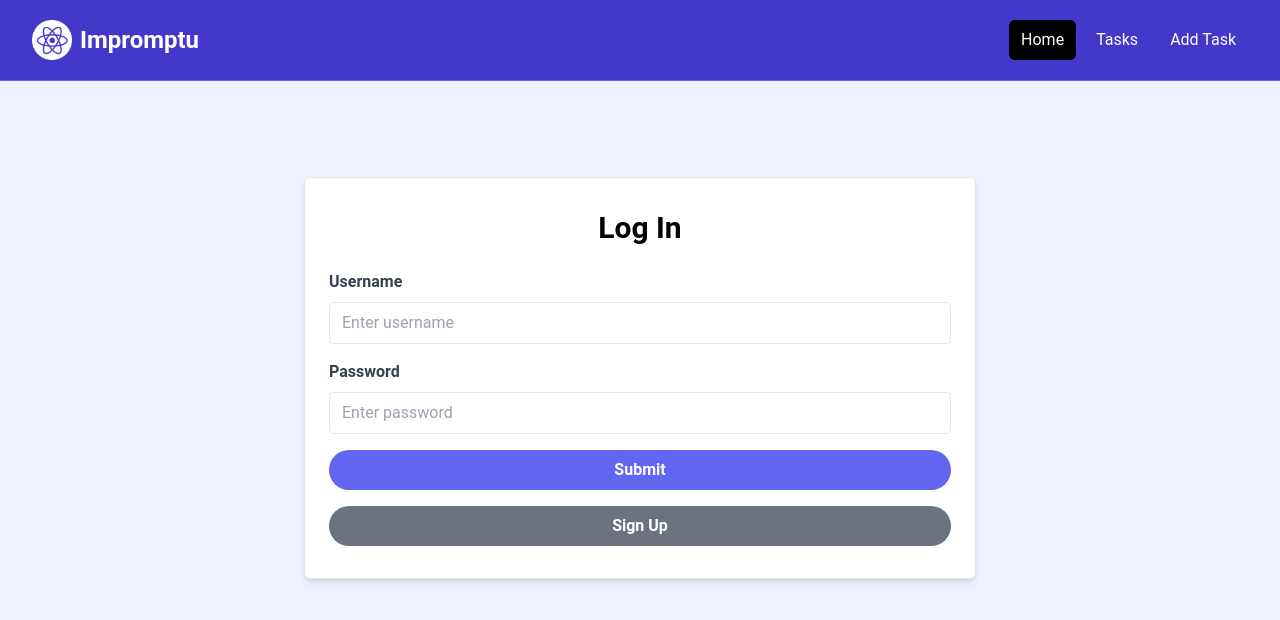
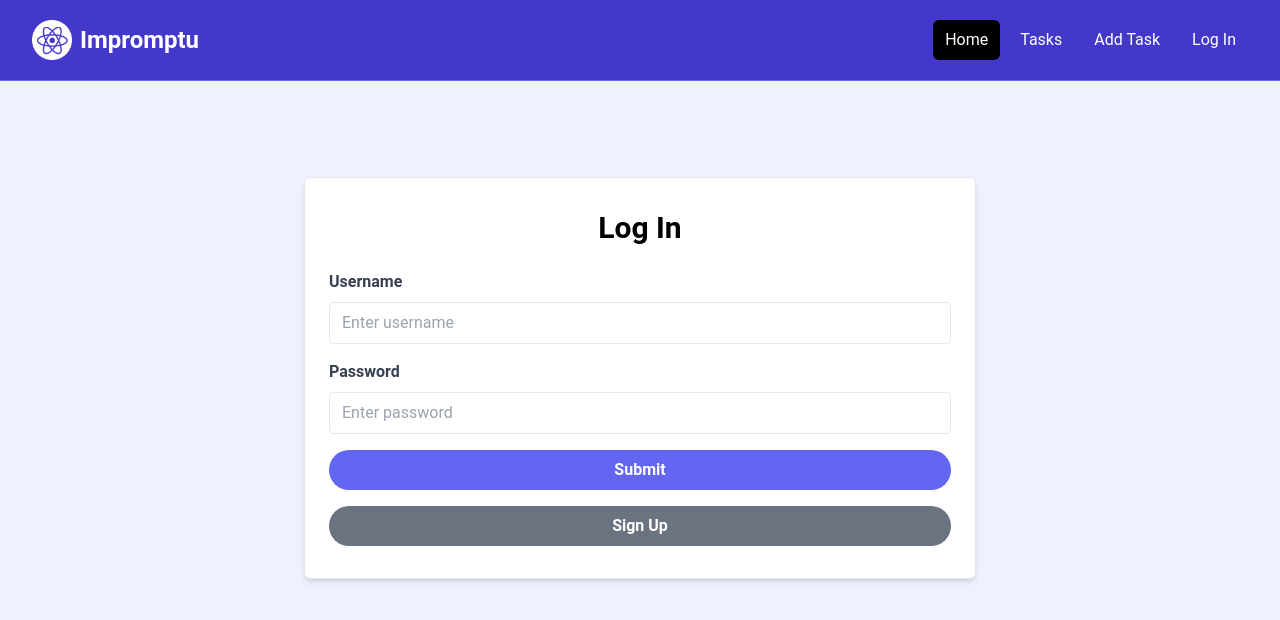
Before and after one commit to slidings/impromptuFrontend, a React (Vite) app: page / in a window 1280 px wide. Shown: the top 620 px of the page. Built offline with nearby package versions, Linux system fonts and the light colour scheme.

Commit message:
sign out button

```diff
--- a/src/App.jsx
+++ b/src/App.jsx
@@ -17,18 +17,6 @@ import { useState } from "react";
 
 const App = () => {
   const [loggedIn, setLoggedIn] = useState(!!localStorage.getItem("token"));
-
-  // Add New Job
-  const addJob = async (newJob) => {
-    const res = await fetch("/api/jobs", {
-      method: "POST",
-      headers: {
-        "Content-Type": "application/json",
-      },
-      body: JSON.stringify(newJob),
-    });
-    return;
-  };
 
   // Delete Job
   const deleteJob = async (id) => {
@@ -52,7 +40,10 @@ const App = () => {
 
   const router = createBrowserRouter(
     createRoutesFromElements(
-      <Route path="/" element={<MainLayout />}>
+      <Route
+        path="/"
+        element={<MainLayout loggedIn={loggedIn} setLoggedIn={setLoggedIn} />}
+      >
         {!loggedIn && (
           <Route path="/" element={<LogIn setLoggedIn={setLoggedIn} />} />
         )}
@@ -60,10 +51,7 @@ const App = () => {
           <>
             <Route index element={<HomePage />} />
             <Route path="/jobs" element={<JobsPage />} />
-            <Route
-              path="/add-job"
-              element={<AddJobPage addJobSubmit={addJob} />}
-            />
+            <Route path="/add-job" element={<AddJobPage />} />
             <Route
               path="/edit-job/:id"
               element={<EditJobPage updateJobSubmit={updateJob} />}
--- a/src/components/Navbar.jsx
+++ b/src/components/Navbar.jsx
@@ -1,43 +1,57 @@
-import { NavLink } from 'react-router-dom';
-import logo from '../assets/images/logo.png';
-import { useEffect, useState } from 'react'; // Import useEffect and useState\
+import { useNavigate, NavLink } from "react-router-dom";
+import logo from "../assets/images/logo.png";
+import { useEffect, useState } from "react"; // Import useEffect and useState\
 
-const Navbar = () => {
-  const [username, setUsername] = useState('');
-
-  useEffect(() => {
-    // Fetch username from local storage when component mounts
-    const storedUsername = localStorage.getItem('username');
-    setUsername(storedUsername);
-  }, []); // Empty dependency array ensures this effect runs only once on mount
+const Navbar = ({ setLoggedIn, loggedIn }) => {
+  const navigate = useNavigate();
 
   const linkClass = ({ isActive }) =>
     isActive
-      ? 'bg-black text-white hover:bg-gray-900 hover:text-white rounded-md px-3 py-2'
-      : 'text-white hover:bg-gray-900 hover:text-white rounded-md px-3 py-2';
+      ? "bg-black text-white hover:bg-gray-900 hover:text-white rounded-md px-3 py-2"
+      : "text-white hover:bg-gray-900 hover:text-white rounded-md px-3 py-2";
+
+  const signOut = () => {
+    // Clear user data from localStorage
+    localStorage.removeItem("username");
+    localStorage.removeItem("token");
+    localStorage.removeItem("id");
+    // Navigate to the main page
+    setLoggedIn(false);
+    navigate("/login");
+  };
+
+  const logIn = () => {
+    navigate("/login");
+  };
 
   return (
-    <nav className='bg-indigo-700 border-b border-indigo-500'>
-      <div className='mx-auto max-w-7xl px-2 sm:px-6 lg:px-8'>
-        <div className='flex h-20 items-center justify-between'>
-          <div className='flex flex-1 items-center justify-center md:items-stretch md:justify-start'>
-            <NavLink className='flex flex-shrink-0 items-center mr-4' to='/'>
-              <img className='h-10 w-auto' src={logo} alt='React Jobs' />
-              <span className='hidden md:block text-white text-2xl font-bold ml-2'>
+    <nav className="bg-indigo-700 border-b border-indigo-500">
+      <div className="mx-auto max-w-7xl px-2 sm:px-6 lg:px-8">
+        <div className="flex h-20 items-center justify-between">
+          <div className="flex flex-1 items-center justify-center md:items-stretch md:justify-start">
+            <NavLink className="flex flex-shrink-0 items-center mr-4" to="/">
+              <img className="h-10 w-auto" src={logo} alt="React Jobs" />
+              <span className="hidden md:block text-white text-2xl font-bold ml-2">
                 Impromptu
               </span>
             </NavLink>
-            <div className='md:ml-auto'>
-              <div className='flex space-x-2'>
-                <NavLink to='/' className={linkClass}>
+            <div className="md:ml-auto">
+              <div className="flex space-x-2">
+                <NavLink to="/" className={linkClass}>
                   Home
                 </NavLink>
-                <NavLink to='/jobs' className={linkClass}>
+                <NavLink to="/jobs" className={linkClass}>
                   Tasks
                 </NavLink>
-                <NavLink to='/add-job' className={linkClass}>
+                <NavLink to="/add-job" className={linkClass}>
                   Add Task
                 </NavLink>
+                <button
+                  onClick={loggedIn ? signOut : logIn} // Toggle between signOut and logIn based on isLoggedIn state
+                  className="text-white hover:bg-gray-900 hover:text-white rounded-md px-3 py-2"
+                >
+                  {loggedIn ? "Sign Out" : "Log In"}
+                </button>
               </div>
             </div>
           </div>
--- a/src/layouts/MainLayout.jsx
+++ b/src/layouts/MainLayout.jsx
@@ -1,12 +1,12 @@
-import { Outlet } from 'react-router-dom';
-import { ToastContainer } from 'react-toastify';
-import 'react-toastify/dist/ReactToastify.css';
-import Navbar from '../components/Navbar';
+import { Outlet } from "react-router-dom";
+import { ToastContainer } from "react-toastify";
+import "react-toastify/dist/ReactToastify.css";
+import Navbar from "../components/Navbar";
 
-const MainLayout = () => {
+const MainLayout = ({ loggedIn, setLoggedIn }) => {
   return (
     <>
-      <Navbar />
+      <Navbar loggedIn={loggedIn} setLoggedIn={setLoggedIn} />
       <Outlet />
       <ToastContainer />
     </>
```
Also changed, not shown: src/pages/HomePage.jsx (+4 -4 lines).
